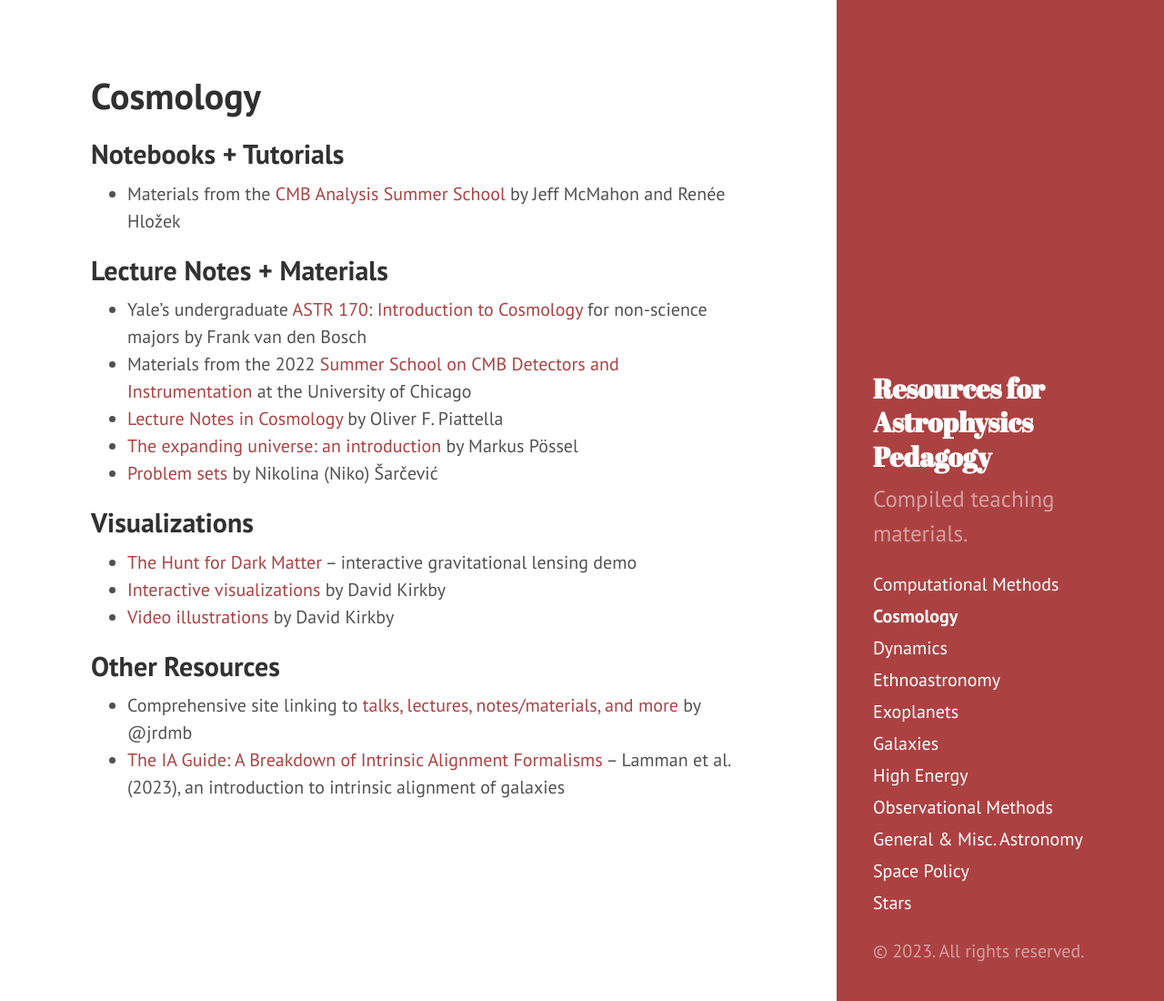
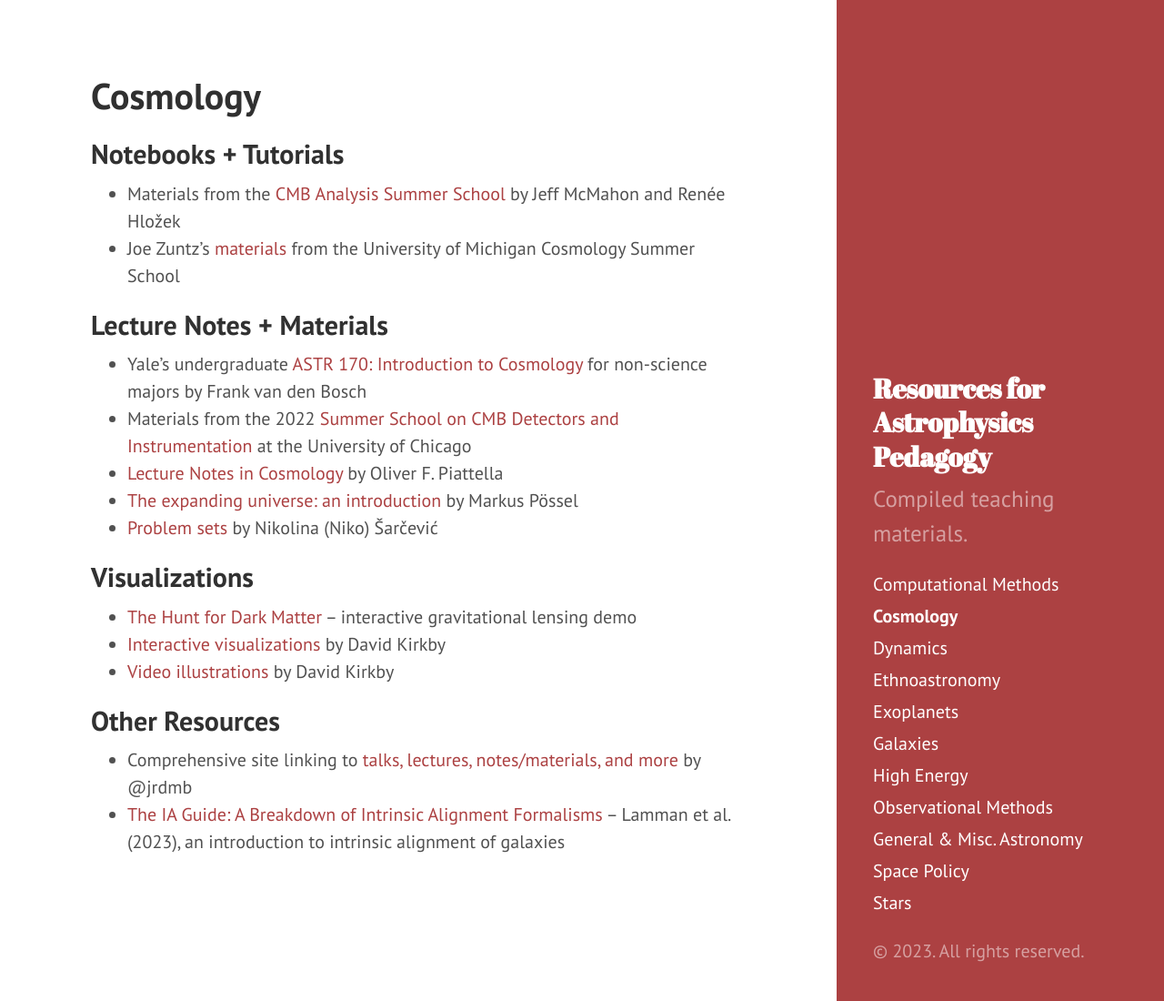
Before and after one commit to astroteaching/astroteaching.github.io, a Jekyll site: the page built from cosmology.md, in a window 1280 px wide and 1100 px high. Shown: the whole window at 91% size. Built offline with Jekyll 4.4.1, drawn with Linux system fonts in a browser that asks for light colours.

Commit message:
add cosmo from Joe Zuntz

```diff
--- a/cosmology.md
+++ b/cosmology.md
@@ -7,6 +7,7 @@ title: Cosmology
 
 ## Notebooks + Tutorials
 - Materials from the [CMB Analysis Summer School](https://github.com/jeffmcm1977/CMBAnalysis_SummerSchool){:target="_blank"} by Jeff McMahon and Renée Hložek
+- Joe Zuntz's [materials](https://github.com/joezuntz/michigan){:target="_blank"} from the University of Michigan Cosmology Summer School
 
 ## Lecture Notes + Materials
 - Yale's undergraduate [ASTR 170: Introduction to Cosmology](http://www.astro.yale.edu/vdbosch/Introduction_to_Cosmology.pdf){:target="_blank"} for non-science majors by Frank van den Bosch
```
